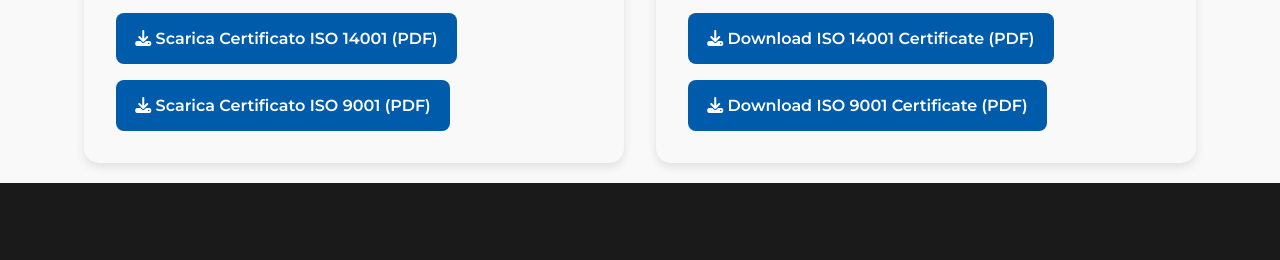
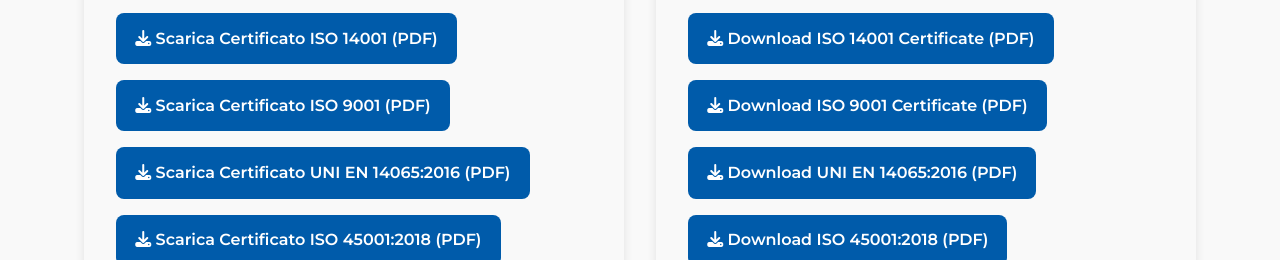
Before and after one commit to CascianoIndustryOnline/cascianoindustryonline.github.io, a plain HTML site: page certificati.html in a window 1280 px wide. Shown: the part 794-1054 px from the top of the page. Drawn offline with nearby package versions, Linux system fonts and the light colour scheme.

Commit message:
aggiunti certificati unien 14065 e iso 45001 nella pagina certificati

```diff
--- a/certificati.html
+++ b/certificati.html
@@ -62,6 +62,14 @@
           <a href="img/Certificazione_9000_it.pdf" class="btn-download" target="_blank">
         <i class="fas fa-download"></i> Scarica Certificato ISO 9001 (PDF)
       </a>
+      </a>
+          <a href="img/CASCIANO INDUSTRY SRL (UNI EN 14065) it +eng 2026.pdf" class="btn-download" target="_blank">
+        <i class="fas fa-download"></i> Scarica Certificato UNI EN 14065:2016 (PDF)
+      </a>
+            </a>
+          <a href="img/CASCIANO INDUSTRY SRL (45001) IT+ENG 2026.pdf" class="btn-download" target="_blank">
+        <i class="fas fa-download"></i> Scarica Certificato ISO 45001:2018 (PDF)
+      </a>
     </div>
 
     <!-- BOX DESTRO - ENGLISH -->
@@ -88,6 +96,13 @@
       </a>
             <a href="img/Certificazione_9000_en.pdf" class="btn-download" target="_blank">
         <i class="fas fa-download"></i> Download ISO 9001 Certificate (PDF)
+      </a>
+        <a href="img/CASCIANO INDUSTRY SRL (UNI EN 14065) it +eng 2026.pdf" class="btn-download" target="_blank">
+        <i class="fas fa-download"></i> Download UNI EN 14065:2016 (PDF)
+      </a>
+            </a>
+          <a href="img/CASCIANO INDUSTRY SRL (45001) IT+ENG 2026.pdf" class="btn-download" target="_blank">
+        <i class="fas fa-download"></i> Download ISO 45001:2018 (PDF)
       </a>
     </div>
 
```
Also changed, not shown: 2 other files.
